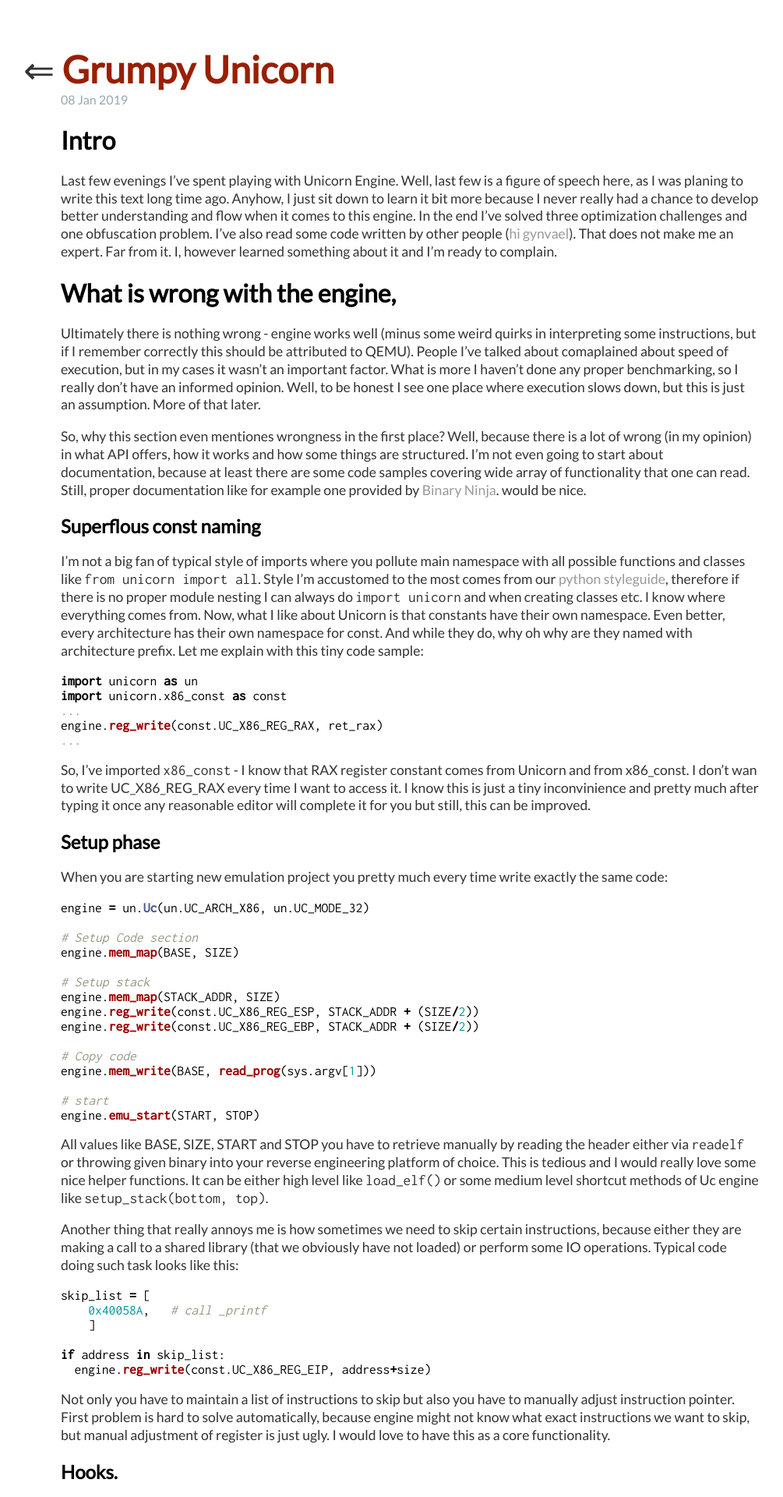
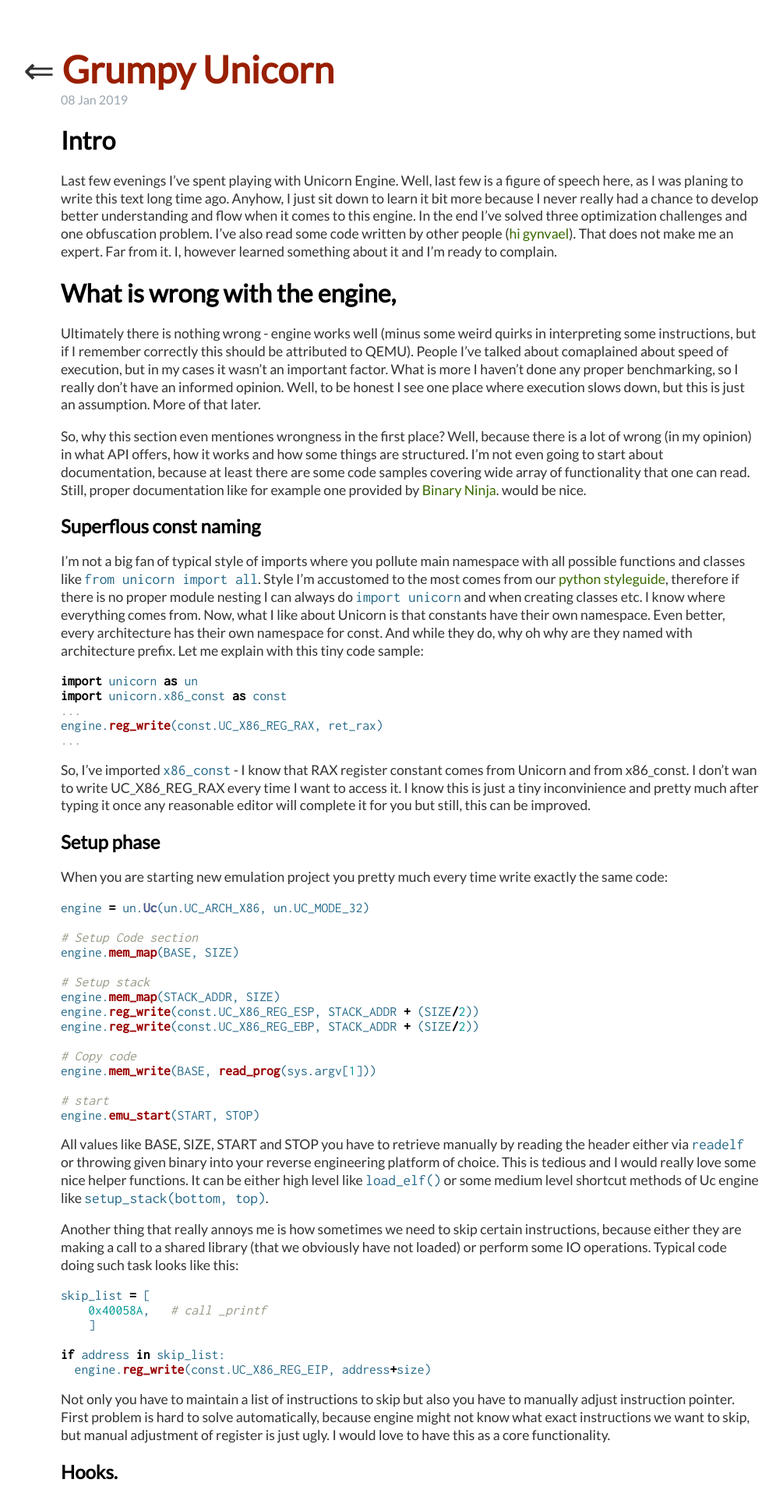
Before and after one commit to carstein/carstein.github.io, a Jekyll site: the page built from _posts/2019-01-08-grumpy-unicorn.md, in a window 1280 px wide. Shown: the top 1920 px of the page at 78% size, without its empty margins (114-1119 px from the left). Built offline with Jekyll 4.4.1, drawn with Linux system fonts in a browser that asks for light colours.

Commit message:
Styling links and code

```diff
--- a/_layouts/default.html
+++ b/_layouts/default.html
@@ -11,7 +11,7 @@
 
 			{{ content }}
 
-			</div><!-- /.container -->
+			</div>
 			<footer>
         by <a href="https://twitter/@carste1n">@carstein</a>
 			</footer>
--- a/css/style.css
+++ b/css/style.css
@@ -19,7 +19,7 @@ nav ul li, footer ul li {
 
 a {
     text-decoration: none;
-    color: #999;
+    color: #396A00;
 }
 a:hover {
     text-decoration: underline;
@@ -79,6 +79,5 @@ ul.posts li {
 code {
     font-family: 'Inconsolata', monospace;
     font-size: 1.1em;
+    color: #276A8A;
 }
-
-.
```
